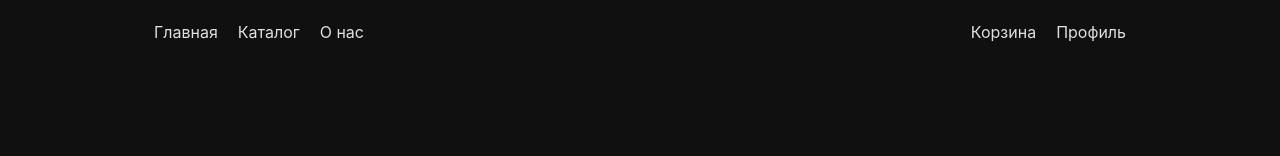
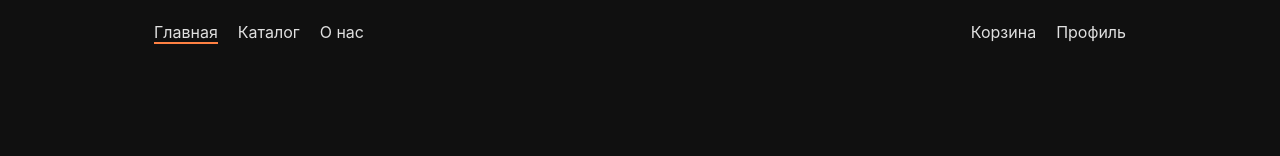
Before and after one commit to Jeyw1n/rimsnap, a React (Vite) app in the folder frontend/: page / in a window 1280 px wide. Shown: the top 156 px of the page. Built offline with nearby package versions, Linux system fonts and the light colour scheme; a web font is replaced by a local one.

Commit message:
Set home page as a current page

```diff
--- a/frontend/src/components/Header/Header.jsx
+++ b/frontend/src/components/Header/Header.jsx
@@ -4,7 +4,7 @@ const Header = () => {
   var navbar = (
     <div className="navbar">
       <ul className='nav-left'>
-        <li><a href="#home">Главная</a></li>
+        <li><a href="#home" className='current'>Главная</a></li>
         <li><a href="#catalog">Каталог</a></li>
         <li><a href="#about">О нас</a></li>
       </ul>
```
